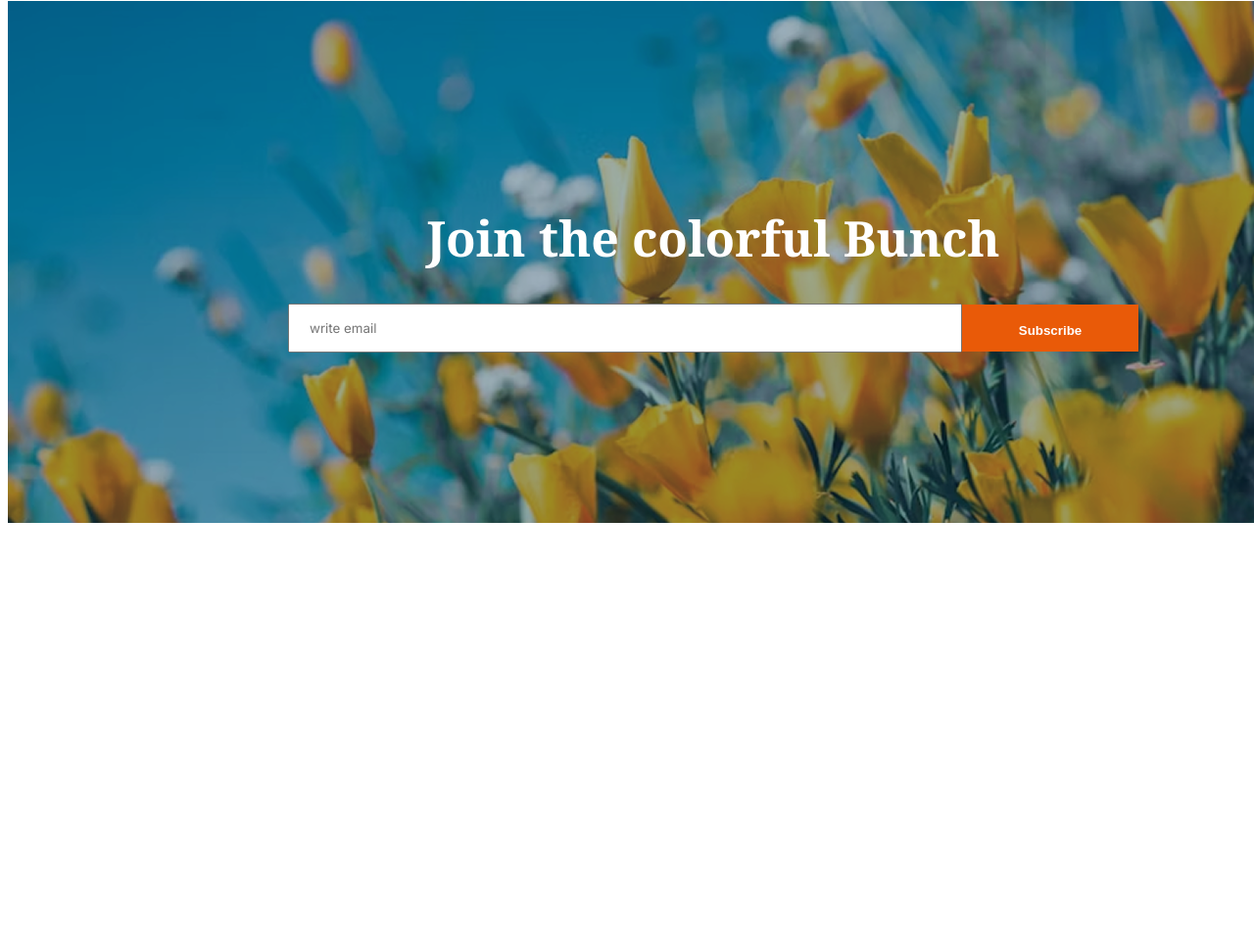
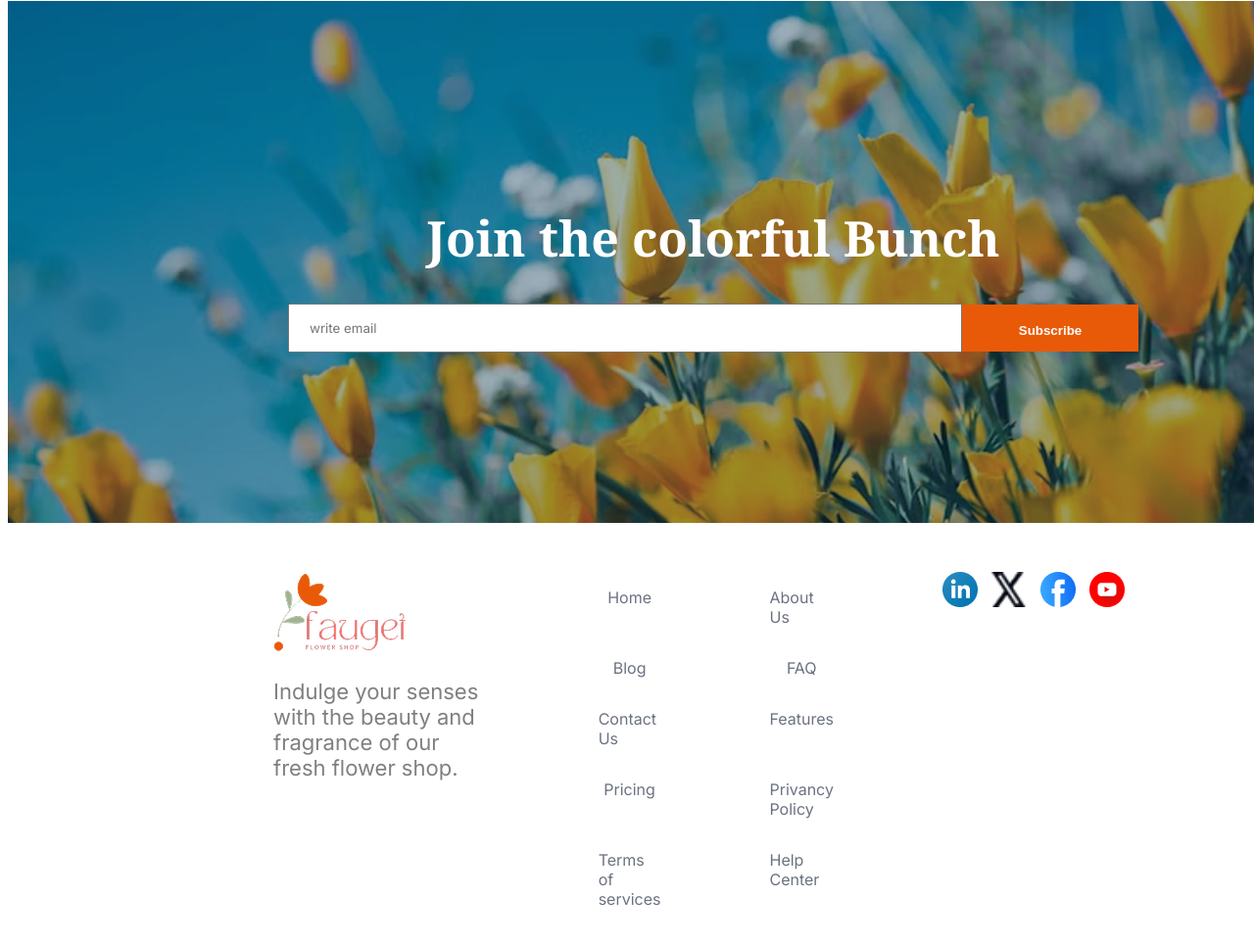
Before and after one commit to sakif46425/B12A02-Responsive-Flowers-Web-Dev, a plain HTML site: page index.html in a window 1280 px wide. Shown: the part 2713-3677 px from the top of the page at 98% size. Before the commit the page ends 3297 px from the top, so only its background shows below. Drawn offline with Linux system fonts and the light colour scheme.

Commit message:
upload Footer section

```diff
--- a/Assets/index.css
+++ b/Assets/index.css
@@ -316,3 +316,69 @@ input ::placeholder{
     font-size: 16px;
     font-weight: 400;
 }
+
+.footer-container{
+    display: flex;
+    position:relative;
+    margin: 50px 160px;
+    flex-direction: row;
+    justify-content: space-between;
+    justify-items: center;
+    gap: 111px;
+
+}
+
+.footer-items{
+    position: relative;
+    display: grid;
+    grid-template-columns:repeat(2,1fr);
+    column-gap: 111px;
+    justify-content: center;
+    justify-items: center;
+
+}
+
+.footer-logo{
+    position: relative;
+    margin-left: 111px;
+
+
+}
+
+.footer-title-para{
+    color: rgba(0, 0, 0, 0.50);
+    font-size: 22px;
+    font-weight: 400px;
+
+
+}
+
+.footer-icons{
+    position: relative;
+    display: flex;
+    flex-direction: row;
+    justify-content: space-evenly;
+    align-items: start;
+    justify-items: end;
+    gap: 50px;
+
+}
+
+.footer-item{
+    color: #6B7280;
+    font-size: 16px;
+    font-weight: 400px;
+
+}
+.footer-icons-img{
+position: absolute;
+width: 36px;
+height: 36px;
+left: 0;
+top: 0;
+}
+
+.footer-icons-img:hover{
+    transform: translateX(30px);
+    cursor: pointer;
+}
--- a/index.html
+++ b/index.html
@@ -111,11 +111,44 @@
 
     <div class="join">
         <h1 class="noto-serif-font join-header">Join the colorful Bunch</h1>
-        <div class="input-join">
-        <input class="inter-font" type="email" id="email" placeholder="write email">
+        <form class="input-join">
+        <input class="inter-font" type="email" id="email" placeholder="write email" required>
         <button type="submit" id="btn-join" class="btn">Subscribe</button>
+        </form>
     </div>
-    </div>
+
+    <footer>
+        <div class="footer-container">
+            <div class="footer-logo">
+                <img src="./Assets/Images/logo.png" alt="logo">
+                <p class="inter-font  footer-title-para">Indulge your senses with the beauty and fragrance of our fresh flower shop. </p>
+            </div>
+
+            <div class="footer-items">
+                    <p><a class="inter-font footer-item" href="">Home</a></p>
+                    <p><a class="inter-font footer-item" href="">About Us</a></p>
+                    <p><a class="inter-font footer-item" href="">Blog</a></p>
+                    <p><a class="inter-font footer-item" href="">FAQ</a></p>
+                    <p><a class="inter-font footer-item" href="">Contact Us</a></p>
+                    <p><a class="inter-font footer-item" href="">Features</a></p>
+                    <p><a class="inter-font footer-item" href="">Pricing</a></p>
+                    <p><a class="inter-font footer-item" href="">Privancy Policy</a></p>
+                    <p><a class="inter-font footer-item" href="">Terms of services</a></p>
+                    <p><a class="inter-font footer-item" href="">Help Center</a></p>
+            </div>
+
+            <div class="footer-icons">
+                <a href=""><img class="footer-icons-img" src="./Assets/Images/icon-linkedin.png" alt="Linkedin"></a>
+                <a href=""><img class="footer-icons-img" src="./Assets/Images/icon-twitter.png" alt="Twitter"></a>
+                <a href=""><img class="footer-icons-img" src="./Assets/Images/icon-facebook.png" alt="FaceBook"></a>
+                <a href=""><img class="footer-icons-img" src="./Assets/Images/icon-youtube.png" alt="Youtube"></a>
+            </div>
+
+
+        </div>
+    </footer>
+
+
 
 
 
```
